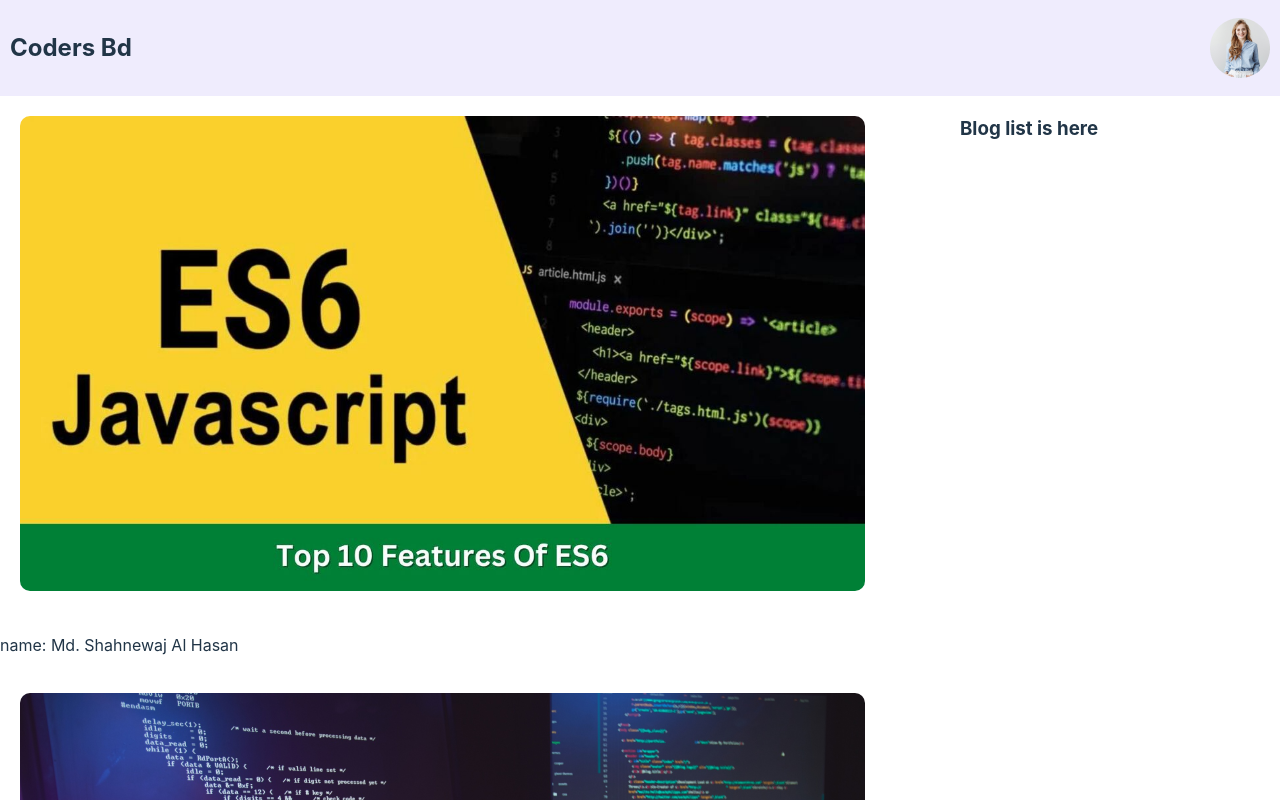
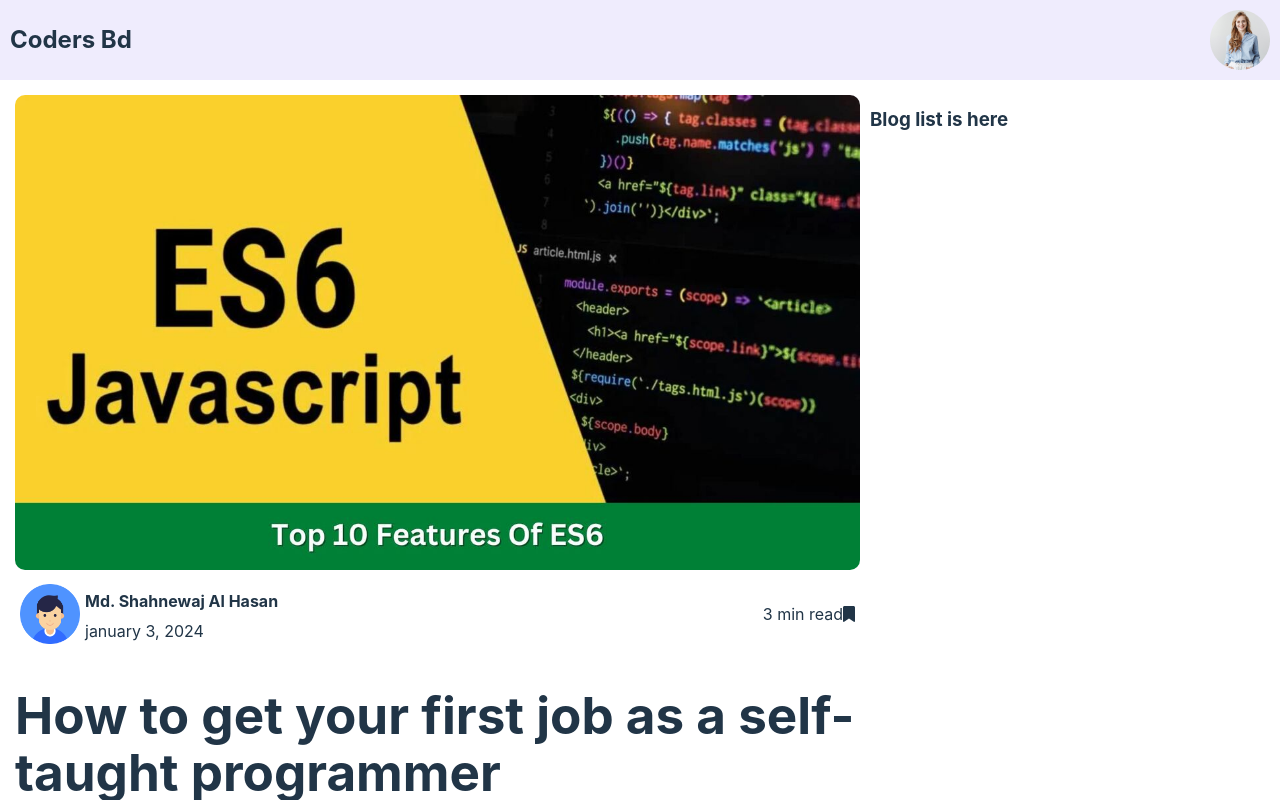
Before and after one commit to shahnewaj12008044/react-knowledge-cafe, a React (Vite) app in the folder react-knowledge-cafe/: page / in a window 1280 px wide. Shown: the top 800 px of the page. Built offline with nearby package versions, Linux system fonts and the light colour scheme.

Commit message:
fontawesome added

```diff
--- a/react-knowledge-cafe/package.json
+++ b/react-knowledge-cafe/package.json
@@ -10,6 +10,12 @@
     "preview": "vite preview"
   },
   "dependencies": {
+    "@fortawesome/fontawesome-svg-core": "^6.5.1",
+    "@fortawesome/free-regular-svg-icons": "^6.5.1",
+    "@fortawesome/free-solid-svg-icons": "^6.5.1",
+    "@fortawesome/react-fontawesome": "^0.2.0",
+    "i": "^0.3.7",
+    "npm": "^10.4.0",
     "react": "^18.2.0",
     "react-dom": "^18.2.0"
   },
--- a/react-knowledge-cafe/public/blog.json
+++ b/react-knowledge-cafe/public/blog.json
@@ -26,7 +26,7 @@
         "image":"../src/images/3.png",
         "Author_name":"Md Abdullah Al Jisan",
         "Blog_title":"Easy Python tricks to make your life easier",
-        "Author_image":"../src/images/boy3.png",
+        "Author_image":"../src/images/girl1.jpg",
         "Read_time":8,
         "Publish_Date":"October 06, 2024",
         "hastags":["beginner","important"]
@@ -37,7 +37,7 @@
         "image":"../src/images/4.jpg",
         "Author_name":"Md. Roky",
         "Blog_title":"Things you need to know for being an AI developper",
-        "Author_image":"../src/images/boy4.png",
+        "Author_image":"../src/images/girl2.jpg",
         "Read_time":10,
         "Publish_Date":"july, 2024",
         "hastags":["beginner","numpy"]
--- a/react-knowledge-cafe/src/Components/Blog/Blog.css
+++ b/react-knowledge-cafe/src/Components/Blog/Blog.css
@@ -1,5 +1,20 @@
+
 .blog-image{
     width: 845px;
-    margin: 20px;
     border-radius: 10px;
 }
+.author-image{
+    width: 60px;
+    height: 60px;
+}
+.author{
+    display: flex;
+    align-items: center;
+    gap:5px;
+}
+.blog-description{
+    display: flex;
+    justify-content: space-between;
+    margin:5px;
+    align-items: center;
+}
--- a/react-knowledge-cafe/src/Components/Blog/Blog.jsx
+++ b/react-knowledge-cafe/src/Components/Blog/Blog.jsx
@@ -1,15 +1,30 @@
-import React from 'react';
-import './Blog.css'
+import React from "react";
+import "./Blog.css";
+import { FontAwesomeIcon } from '@fortawesome/react-fontawesome'
+import { faBookmark } from '@fortawesome/free-solid-svg-icons'
 
-const Blog = ({blog}) => {
-    console.log(blog)
-    return (
-        <div>
 
-            <img className='blog-image' src={blog.image} alt="" />
-            <p>name: {blog.Author_name}</p>
+const Blog = ({ blog }) => {
+  console.log(blog);
+  return (
+    <div>
+      <img className="blog-image" src={blog.image} alt="" />
+      <div className="blog-description">
+        <div className="author">
+          <img className="author-image" src={blog.Author_image} alt="" />
+          <div>
+            <h4>{blog.Author_name}</h4>
+            <p>{blog.Publish_Date}</p>
+          </div>
         </div>
-    );
+        <p>{blog.Read_time} min read
+        <FontAwesomeIcon icon={faBookmark} />
+         </p>
+      </div>
+      <h1>How to get your first job as a self-taught programmer</h1>
+
+    </div>
+  );
 };
 
 export default Blog;
--- a/react-knowledge-cafe/src/Components/Blogs/Blogs.css
+++ b/react-knowledge-cafe/src/Components/Blogs/Blogs.css
@@ -1,4 +1,6 @@
 .blogs-container{
    display: grid;
-   grid-template-columns:3fr 1fr;
+   grid-template-columns:3fr 2fr;
+   margin:15px;
+   gap:10px;
 }
--- a/react-knowledge-cafe/src/Components/Blogs/Blogs.jsx
+++ b/react-knowledge-cafe/src/Components/Blogs/Blogs.jsx
@@ -11,7 +11,7 @@ const Blogs = () => {
           .then(data => setBlogs(data))
 
     },[])
-    console.log(blogs)
+    // console.log(blogs)
     return (
         <div className = "blogs-container">
             <div className = 'single-blog'>
--- a/react-knowledge-cafe/src/index.css
+++ b/react-knowledge-cafe/src/index.css
@@ -1,6 +1,6 @@
 :root {
   font-family: Inter, system-ui, Avenir, Helvetica, Arial, sans-serif;
-  line-height: 1.5;
+  line-height: 0.6;
   font-weight: 400;
 
   color-scheme: light dark;
```
Also changed, not shown: 1 other file (tests, documents, lock files or other folders).
